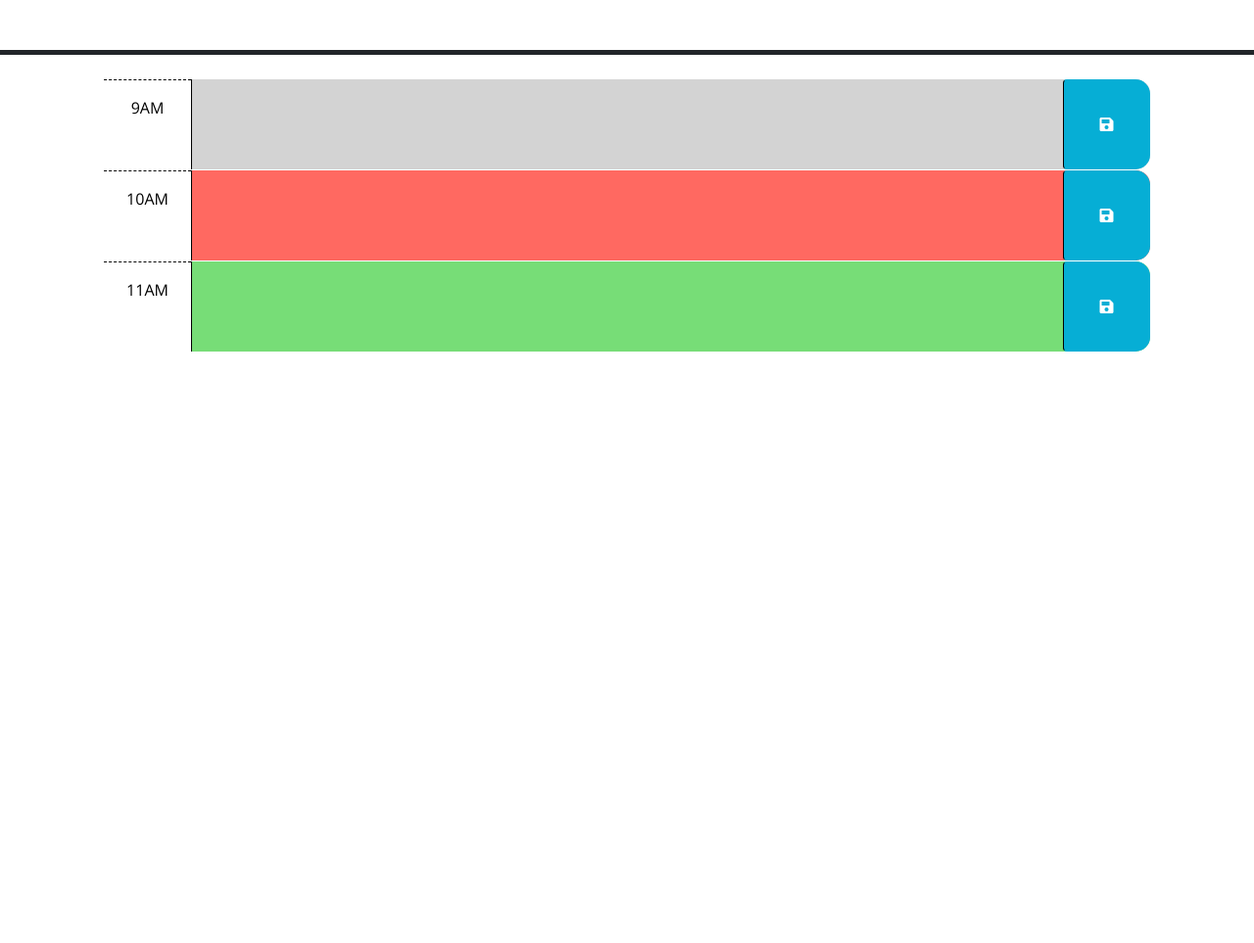
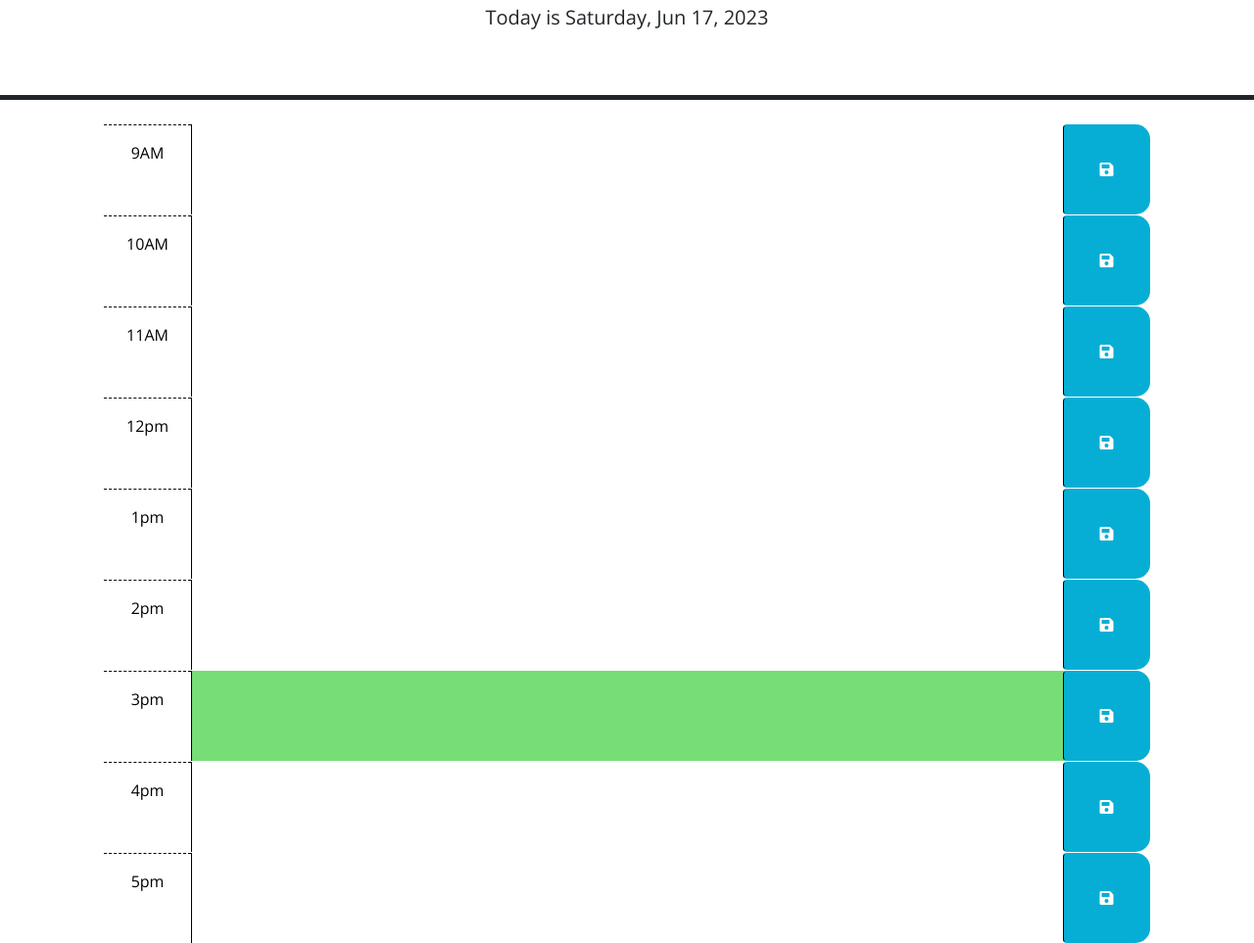
Before and after one commit to youssefkaroui/Work-day-scheduler, a plain HTML site: page index.html in a window 1280 px wide. Shown: the part 176-1139 px from the top of the page at 98% size. Before the commit the page ends 800 px from the top, so only its background shows below. Drawn offline with nearby package versions, Linux system fonts and the light colour scheme; files that its build step writes are made by us from their sources.

Commit message:
currentday displaying properly

```diff
--- a/assets/js/script.js
+++ b/assets/js/script.js
@@ -1,7 +1,12 @@
 // Wrap all code that interacts with the DOM in a call to jQuery to ensure that
 // the code isn't run until the browser has finished rendering all the elements
 // in the html.
-$(function () {
+$ (document).ready(function  () {
+
+  var currentDayEl = $('#currentDay');
+   var currentday=dayjs().format('dddd, MMM DD, YYYY');
+   console.log(currentday);
+   currentDayEl.text("Today is " +currentday);
   // TODO: Add a listener for click events on the save button. This code should
   // use the id in the containing time-block as a key to save the user input in
   // local storage. HINT: What does `this` reference in the click listener
--- a/index.html
+++ b/index.html
@@ -18,7 +18,7 @@
       href="https://fonts.googleapis.com/css?family=Open+Sans&display=swap"
       rel="stylesheet"
     />
-    <link rel="stylesheet" href="style.css" />
+    <link rel="stylesheet" href="./assets/css/style.css" />
     <title>Work Day Scheduler</title>
   </head>
 
@@ -40,7 +40,7 @@
         -->
 
       <!-- Example of a past time block. The "past" class adds a gray background color. -->
-      <div id="hour-9" class="row time-block past">
+      <div id="hour-9" class="row time-block">
         <div class="col-2 col-md-1 hour text-center py-3">9AM</div>
         <textarea class="col-8 col-md-10 description" rows="3"> </textarea>
         <button class="btn saveBtn col-2 col-md-1" aria-label="save">
@@ -49,7 +49,7 @@
       </div>
 
       <!-- Example of a a present time block. The "present" class adds a red background color. -->
-      <div id="hour-10" class="row time-block present">
+      <div id="hour-10" class="row time-block">
         <div class="col-2 col-md-1 hour text-center py-3">10AM</div>
         <textarea class="col-8 col-md-10 description" rows="3"> </textarea>
         <button class="btn saveBtn col-2 col-md-1" aria-label="save">
@@ -58,14 +58,55 @@
       </div>
 
       <!-- Example of a future time block. The "future" class adds a green background color. -->
-      <div id="hour-11" class="row time-block future">
+      <div id="hour-11" class="row time-block">
         <div class="col-2 col-md-1 hour text-center py-3">11AM</div>
         <textarea class="col-8 col-md-10 description" rows="3"> </textarea>
         <button class="btn saveBtn col-2 col-md-1" aria-label="save">
           <i class="fas fa-save" aria-hidden="true"></i>
         </button>
       </div>
-
+      <div id="hour-12" class="row time-block">
+        <div class="col-2 col-md-1 hour text-center py-3">12pm</div>
+        <textarea class="col-8 col-md-10 description" rows="3"> </textarea>
+        <button class="btn saveBtn col-2 col-md-1" aria-label="save">
+          <i class="fas fa-save" aria-hidden="true"></i>
+        </button>
+      </div>
+      <div id="hour-13" class="row time-block">
+        <div class="col-2 col-md-1 hour text-center py-3">1pm</div>
+        <textarea class="col-8 col-md-10 description" rows="3"> </textarea>
+        <button class="btn saveBtn col-2 col-md-1" aria-label="save">
+          <i class="fas fa-save" aria-hidden="true"></i>
+        </button>
+      </div>
+      <div id="hour-14" class="row time-block">
+        <div class="col-2 col-md-1 hour text-center py-3">2pm</div>
+        <textarea class="col-8 col-md-10 description" rows="3"> </textarea>
+        <button class="btn saveBtn col-2 col-md-1" aria-label="save">
+          <i class="fas fa-save" aria-hidden="true"></i>
+        </button>
+      </div>
+      <div id="hour-15" class="row time-block future">
+        <div class="col-2 col-md-1 hour text-center py-3">3pm</div>
+        <textarea class="col-8 col-md-10 description" rows="3"> </textarea>
+        <button class="btn saveBtn col-2 col-md-1" aria-label="save">
+          <i class="fas fa-save" aria-hidden="true"></i>
+        </button>
+      </div>
+      <div id="hour-16" class="row time-block">
+        <div class="col-2 col-md-1 hour text-center py-3">4pm</div>
+        <textarea class="col-8 col-md-10 description" rows="3"> </textarea>
+        <button class="btn saveBtn col-2 col-md-1" aria-label="save">
+          <i class="fas fa-save" aria-hidden="true"></i>
+        </button>
+      </div>
+      <div id="hour-17" class="row time-block">
+        <div class="col-2 col-md-1 hour text-center py-3">5pm</div>
+        <textarea class="col-8 col-md-10 description" rows="3"> </textarea>
+        <button class="btn saveBtn col-2 col-md-1" aria-label="save">
+          <i class="fas fa-save" aria-hidden="true"></i>
+        </button>
+      </div>
     <script src="https://code.jquery.com/jquery-3.4.1.min.js"></script>
     <script
       src="https://cdn.jsdelivr.net/npm/dayjs@1.11.3/dayjs.min.js"
@@ -73,6 +114,6 @@
       crossorigin="anonymous"
     ></script>
 
-    <script src="script.js"></script>
+    <script src="./assets/js/script.js"></script>
   </body>
 </html>
```
